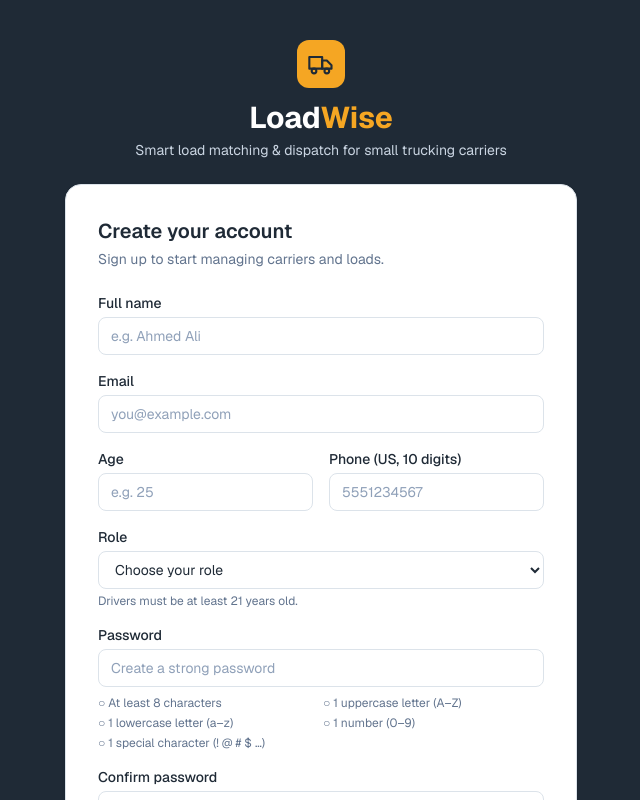
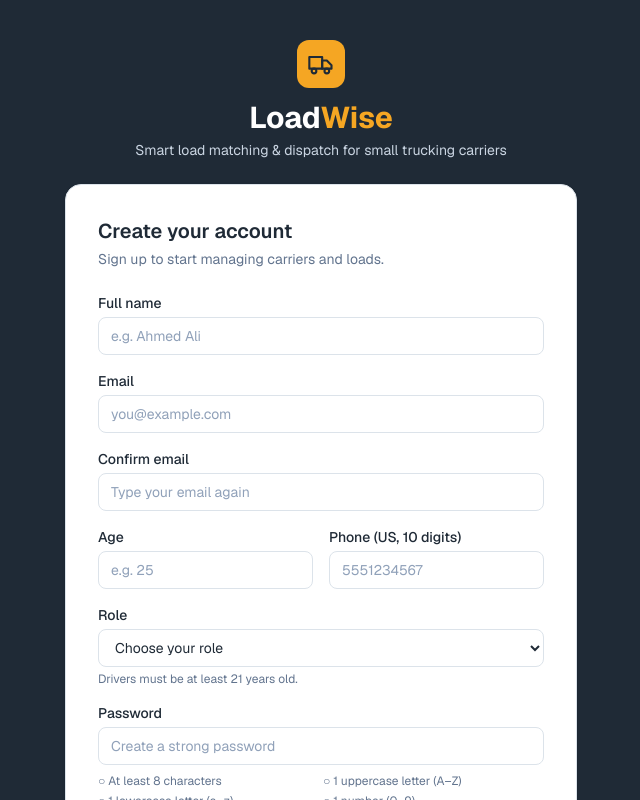
Before and after one commit to ahmed3711/loadwise, a Next.js app: page /signup in a window 1280 px wide. Shown: the top 800 px of the page, without its empty margins (319-959 px from the left). Built offline with nearby package versions, Linux system fonts and the light colour scheme.

Commit message:
Add confirm email field

```diff
--- a/app/signup/page.js
+++ b/app/signup/page.js
@@ -30,6 +30,7 @@ export default function SignupPage() {
     defaultValues: {
       fullName: "",
       email: "",
+      confirmEmail: "",
       age: "",
       phone: "",
       role: "",
@@ -111,6 +112,18 @@ export default function SignupPage() {
           required
           error={errors.email?.message}
           {...register("email")}
+        />
+
+        <Input
+          id="confirmEmail"
+          label="Confirm email"
+          type="email"
+          placeholder="Type your email again"
+          maxLength={100}
+          autoComplete="off"
+          required
+          error={errors.confirmEmail?.message}
+          {...register("confirmEmail")}
         />
 
         <div className="grid gap-4 sm:grid-cols-2">
```
